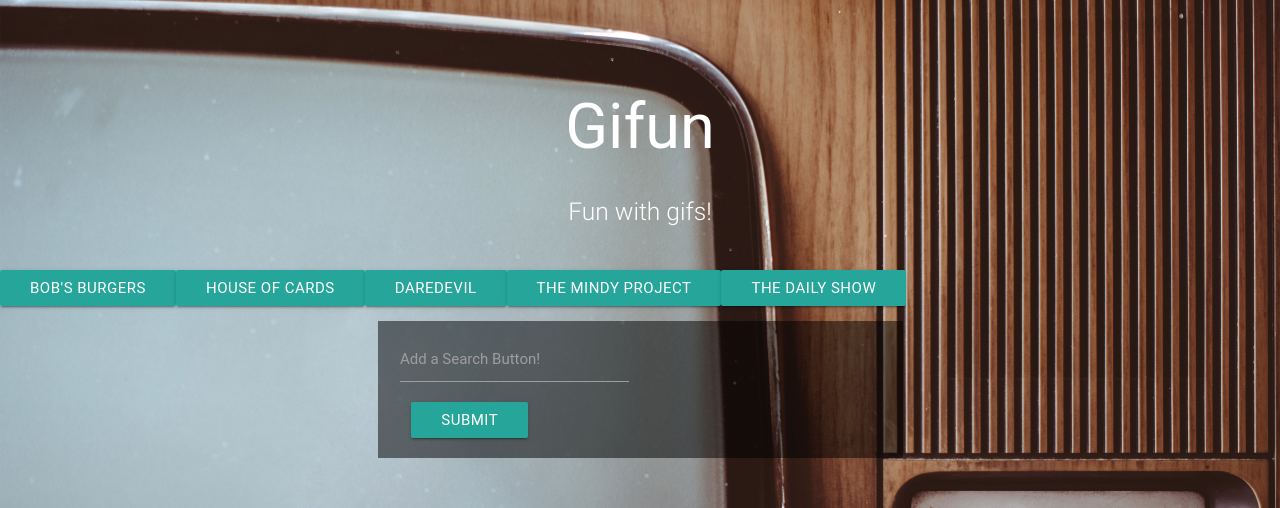
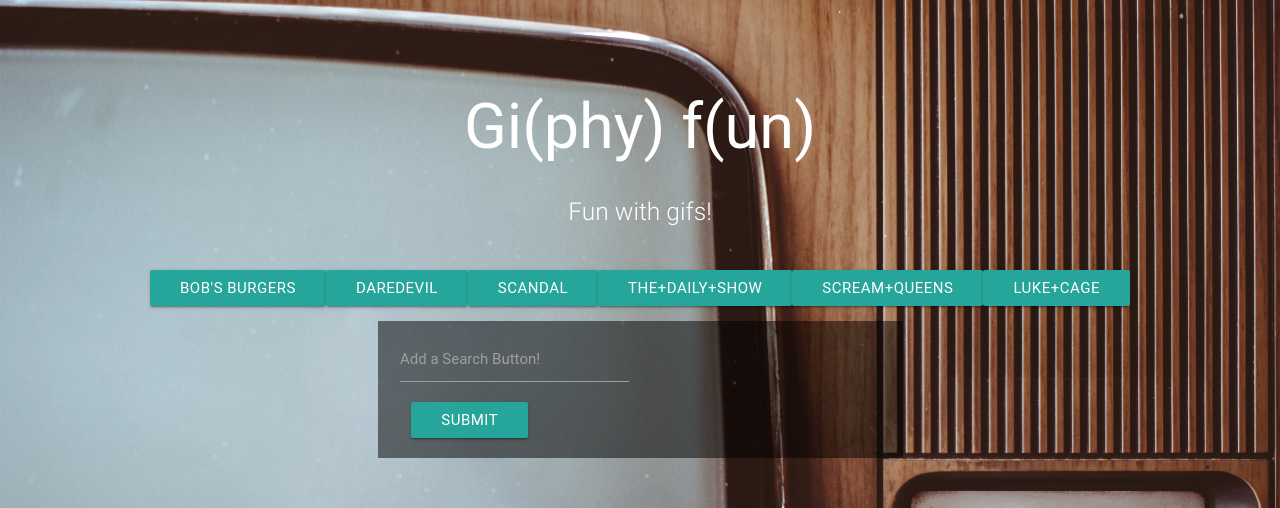
Before and after one commit to mcheroff/Giphy-API, a PHP site: page / in a window 1280 px wide. Shown: the top 508 px of the page. Run offline with PHP 8.4, Linux system fonts and the light colour scheme; some libraries are stand-ins or nearby versions; some web fonts are replaced.

Commit message:
changed button array

```diff
--- a/assets/css/style.css
+++ b/assets/css/style.css
@@ -25,3 +25,7 @@ h5 {
 #submitButton {
 	display: inline;
 }
+
+#buttonsDiv {
+	text-align: center;
+}
--- a/assets/js/newmain.js
+++ b/assets/js/newmain.js
@@ -2,7 +2,7 @@ $(document).ready(function(){
 
 
 var buttonHTML = "";
-var buttonArray = ["Bob's Burgers", "House of Cards", "Daredevil", "The Mindy Project", "The Daily Show"];
+var buttonArray = ["Bob's Burgers", "Daredevil", "Scandal", "The+Daily+Show", "Scream+Queens", "Luke+Cage"];
 var newTvShowItem;
 var gifArray = [];
 
@@ -36,7 +36,7 @@ $("body").on("click", ".tvShowButtons", function(event){
 				$("#gifsDisplay").append("<div class='GIFbox'><p class='title'>Rating: "+ response.data[i].rating.toUpperCase() +"</p><div class='image-container'><img class='tvShowIMG img-responsive center-block'" + "data-still='" + response.data[i].images.downsized_still.url + "'" + "data-animate='" + response.data[i].images.downsized.url + "'" + "data-state='still'" + "src='" + response.data[i].images.downsized_still.url + "'></div></div>")
 			}
 		})
-})
+});
 
 $('body').on('click', '.tvShowIMG', function(){
      var state = $(this).attr('data-state');
@@ -54,5 +54,4 @@ $('body').on('click', '.tvShowIMG', function(){
 
 
 
-
 });
--- a/index.html
+++ b/index.html
@@ -23,7 +23,7 @@
 		<div class="container">
 			<br>
 			<br>
-			<h1 class="header center">Gifun</h1>
+			<h1 class="header center">Gi(phy) f(un)</h1>
 			<div class="row center">
 				<h5 class="header col s12 light">Fun with gifs!</h5>
 			</div>
@@ -40,7 +40,7 @@
 				<div class="input-field col s6">
 					<input id="userInput" type="text" class="validate">
 					<label for="userInput">Add a Search Button!</label>
-					<div class="col s6" id="submitButton" >
+					<div class="col s6" id="submitButton">
 						<button for="userInput" id="submitUserData" class="btn waves-effect waves-light" type="submit" name="action">Submit<i class="material-icons right">send</i></button>
 					</div>
 				</div>
@@ -59,7 +59,7 @@
 <!-- Materialize - Compiled and minified JavaScript -->
 <script src="https://cdnjs.cloudflare.com/ajax/libs/materialize/0.97.7/js/materialize.min.js"></script>
 
-<!-- Link to main.js -->
+<!-- Link to newmain.js -->
 <script src="assets/js/newmain.js"></script>
 </body>
 </html>
```
